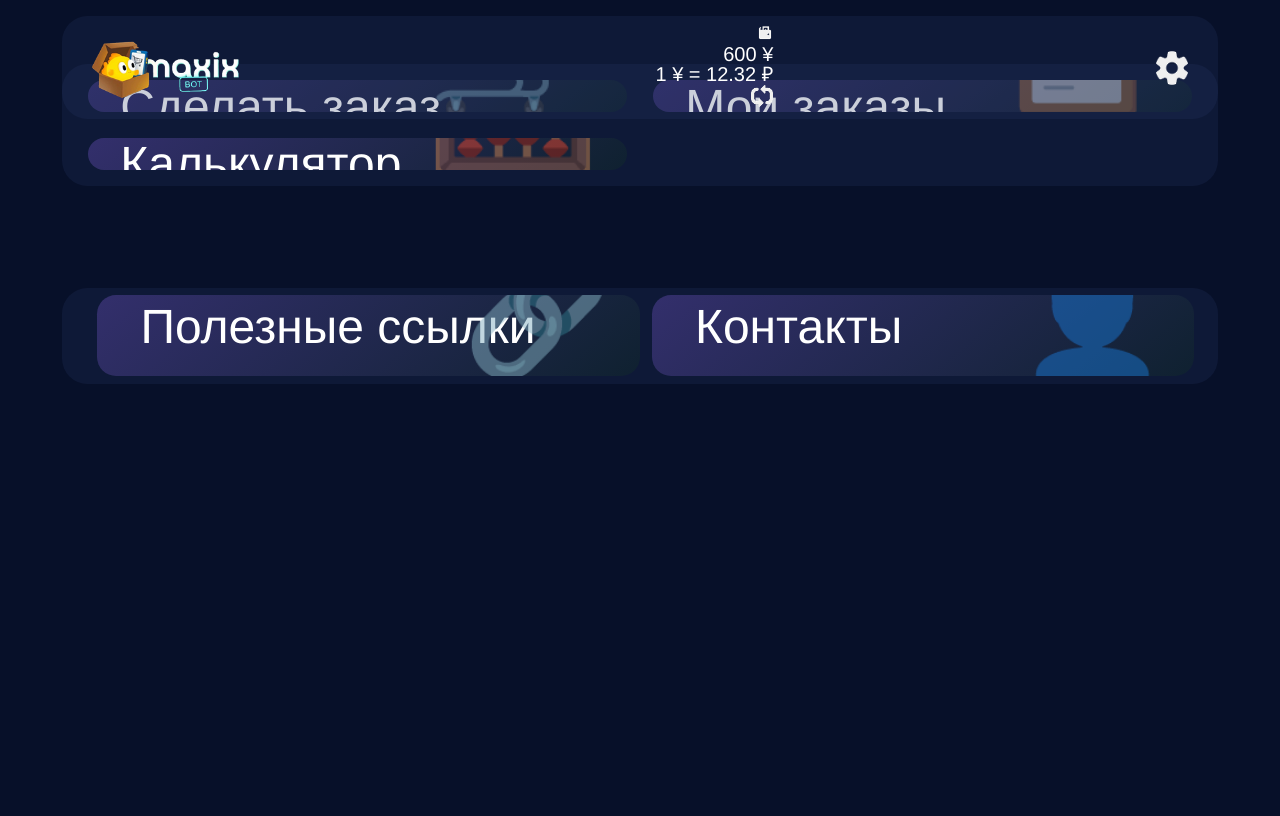
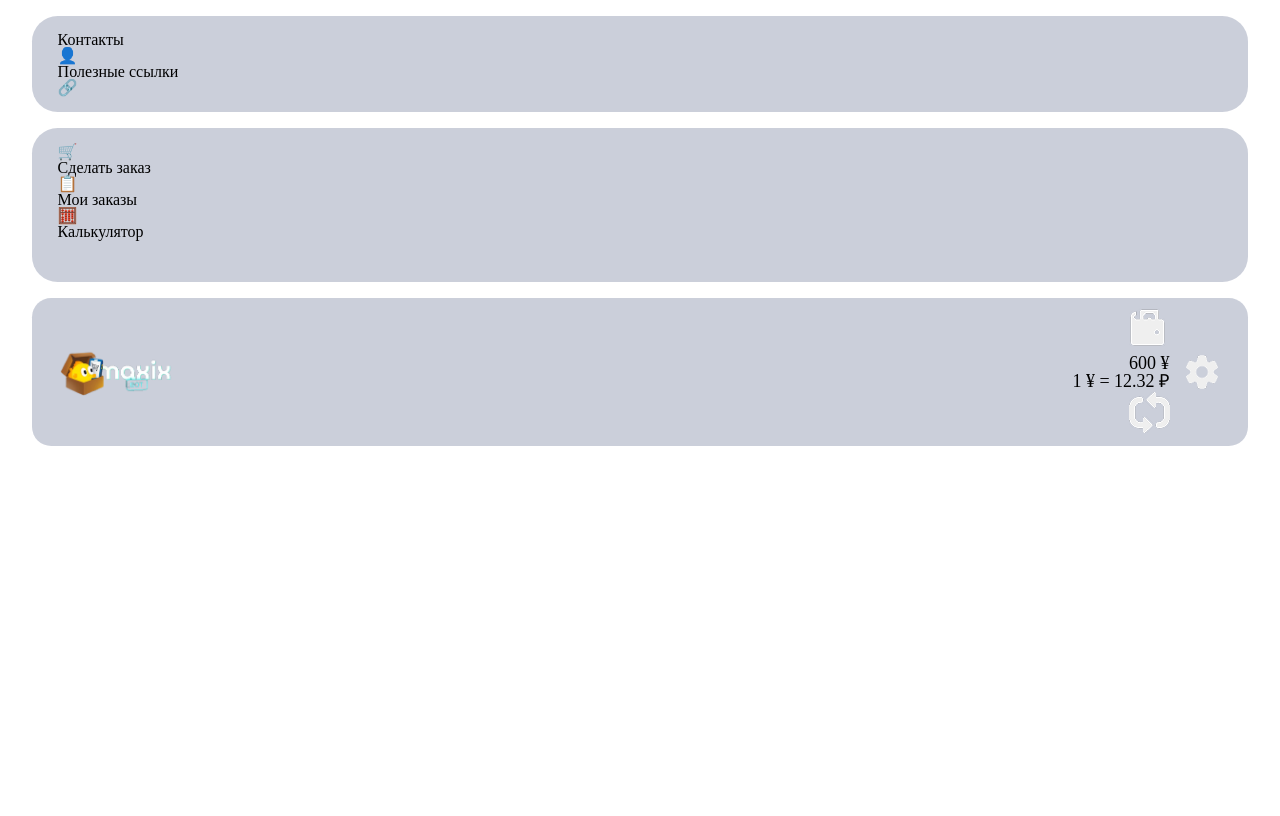
Before and after one commit to chelik002/maxix_site, a Flask app: page / in a window 1280 px wide. Before the commit the page ends 384 px from the top, so only its background shows below. Run offline with Flask 3, Linux system fonts and the light colour scheme; some libraries are stand-ins or nearby versions.

Commit message:
Update style.css

```diff
--- a/static/style.css
+++ b/static/style.css
@@ -1,161 +1,8 @@
-:root {
-  --text: #ffffff;
-}
-
-body, html {
-  margin: 0;
-  padding: 0;
-  width: 100%;
-  height: 100%;
-  background: #071029;
-  font-family: "Inter-SemiBold", Helvetica, sans-serif;
-  color: var(--text);
-}
-
-.frame {
-  background-color: #071029;
-  display: grid;
-  justify-items: center;
-  align-items: start;
-  width: 100vw;
-  min-height: 100vh;
-}
-
-.frame .div {
-  background-color: #071029;
+/* ===== Верхняя панель ===== */
+.frame .div-wrapper {
+  position: relative;
   width: 95%;
-  height: auto;
-  position: relative;
-}
-
-/* =================== Блок 1: Полезные ссылки / Контакты =================== */
-
-.frame .element {
-  position: absolute;
-  width: 95%;
-  height: 12vh;
-  top: 36vh;
-  left: 2.5%;
-}
-
-.frame .overlap {
-  position: relative;
-  width: 100%;
-  height: 100%;
-  background-color: #2939663d;
-  border-radius: 2vw;
-}
-
-.frame .view {
-  position: absolute;
-  width: 47%;
-  height: 85%;
-  top: 7%;
-  left: 51%;
-  border-radius: 1.5vw;
-  overflow: hidden;
-  background: linear-gradient(321deg, rgba(15,33,48,1) 0%, rgba(51,47,108,1) 100%);
-}
-
-.frame .text-wrapper {
-  top: 10%;
-  left: 8%;
-  font-size: clamp(18px, 4vw, 48px);
-  position: absolute;
-}
-
-.frame .text-wrapper-2 {
-  bottom: 5%;
-  right: 5%;
-  opacity: 0.5;
-  font-size: clamp(50px, 15vw, 120px);
-  position: absolute;
-}
-
-.frame .overlap-group-wrapper {
-  position: absolute;
-  width: 47%;
-  height: 85%;
-  top: 7%;
-  left: 3%;
-  border-radius: 1.5vw;
-  overflow: hidden;
-  background: linear-gradient(321deg, rgba(15,33,48,1) 0%, rgba(51,47,108,1) 100%);
-}
-
-.frame .text-wrapper-3 {
-  top: 10%;
-  left: 8%;
-  font-size: clamp(18px, 4vw, 48px);
-  position: absolute;
-}
-
-.frame .text-wrapper-4 {
-  bottom: 5%;
-  right: 5%;
-  opacity: 0.5;
-  font-size: clamp(50px, 15vw, 120px);
-  position: absolute;
-}
-
-/* =================== Блок 2: Сделать заказ / Мои заказы / Калькулятор =================== */
-
-.frame .overlap-wrapper {
-  position: absolute;
-  width: 95%;
-  height: auto;
-  top: 8vh;
-  left: 2.5%;
-}
-
-.frame .overlap-2 {
-  position: relative;
-  width: 100%;
-  padding: 2vh 2vw;
-  background-color: #2939663d;
-  border-radius: 2vw;
-  display: grid;
-  grid-template-columns: 1fr 1fr;
-  gap: 2vw;
-}
-
-.frame .view-2,
-.frame .view-3,
-.frame .view-4 {
-  border-radius: 1.5vw;
-  overflow: hidden;
-  background: linear-gradient(321deg, rgba(15,33,48,1) 0%, rgba(51,47,108,1) 100%);
-  padding: 2vh 2vw;
-  position: relative;
-}
-
-.frame .text-wrapper-5,
-.frame .text-wrapper-7,
-.frame .text-wrapper-9 {
-  opacity: 0.5;
-  font-size: clamp(60px, 15vw, 140px);
-  position: absolute;
-  bottom: 5%;
-  right: 5%;
-}
-
-.frame .text-wrapper-6,
-.frame .text-wrapper-8,
-.frame .text-wrapper-10 {
-  font-size: clamp(18px, 4vw, 48px);
-  position: absolute;
-  top: 8%;
-  left: 6%;
-}
-
-/* =================== Верхняя панель =================== */
-
-.frame .div-wrapper {
-  position: absolute;
-  width: 95%;
-  height: auto;
-  top: 2vh;
-  left: 2.5%;
+  margin: 2vh auto;
 }
 
 .frame .overlap-3 {
@@ -164,38 +11,50 @@ body, html {
   align-items: center;
   padding: 1vh 2vw;
   background-color: #2939663d;
-  border-radius: 2vw;
+  border-radius: 1.5vw;
 }
 
 .frame .photo {
-  height: 8vh;
+  height: 6vh;
   object-fit: contain;
 }
 
 .frame .div-2 {
   text-align: right;
-  font-size: clamp(14px, 2.5vw, 20px);
-}
-
-.frame .dollar-account {
-  height: 2vh;
-  object-fit: contain;
-}
-
-.frame .text-wrapper-11 {
-  font-size: clamp(14px, 2.5vw, 20px);
-}
-
-.frame .p {
-  font-size: clamp(14px, 2.5vw, 20px);
-}
-
-.frame .repeat {
-  height: 3vh;
-  object-fit: contain;
+  font-size: clamp(14px, 2vw, 18px);
+  flex: 1;
 }
 
 .frame .settings {
   height: 5vh;
-  object-fit: contain;
+  margin-left: 1vw;
 }
+
+/* ===== Блок заказов ===== */
+.frame .overlap-wrapper {
+  width: 95%;
+  margin: 2vh auto;
+  background-color: #2939663d;
+  border-radius: 2vw;
+  padding: 2vh 2vw;
+  display: grid;
+  grid-template-columns: 1fr 1fr;
+  grid-template-rows: auto auto;
+  gap: 2vw;
+}
+
+.view-2 { grid-column: 1 / 2; grid-row: 1; }
+.view-3 { grid-column: 2 / 3; grid-row: 1; }
+.view-4 { grid-column: 1 / 3; grid-row: 2; }
+
+/* ===== Блок ссылок ===== */
+.frame .element {
+  width: 95%;
+  margin: 2vh auto;
+  background-color: #2939663d;
+  border-radius: 2vw;
+  padding: 2vh 2vw;
+  display: grid;
+  grid-template-columns: 1fr 1fr;
+  gap: 2vw;
+}
```
